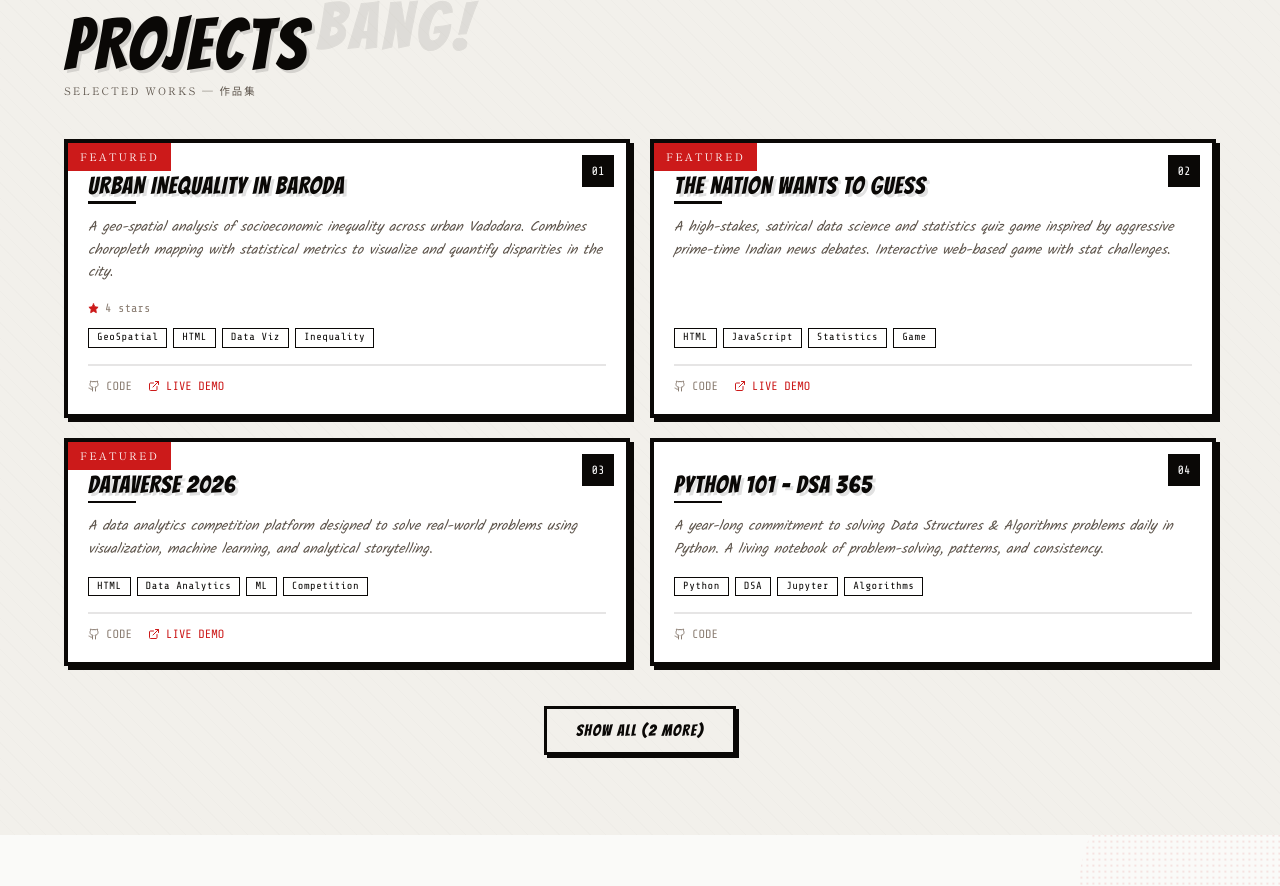
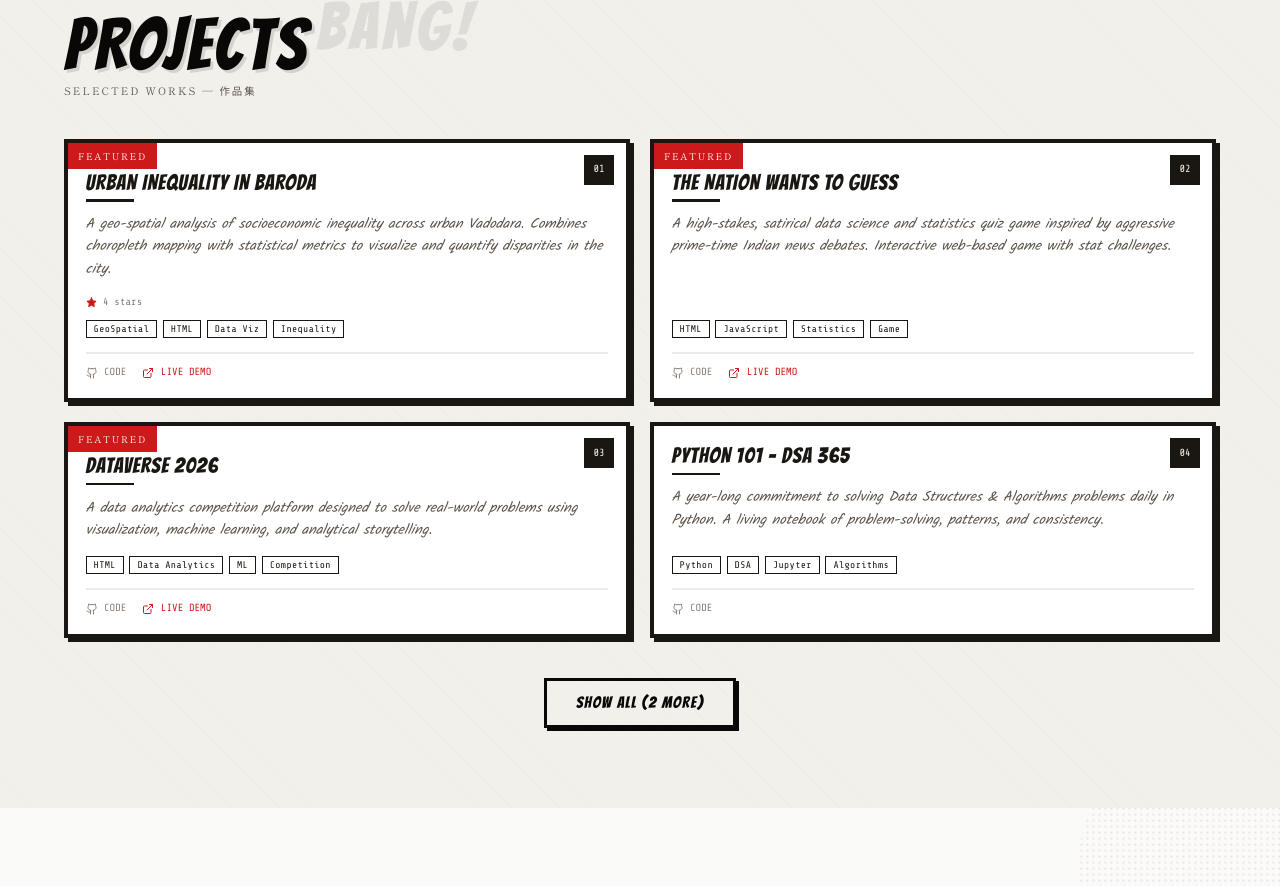
Before and after one commit to threed2y/threed2y, a React (Vite) app: page / in a window 1280 px wide. Shown: the part 959-1845 px from the top of the page. Built offline with nearby package versions, Linux system fonts and the light colour scheme; no server answers.

Commit message:
Refactor ProjectCard component styles and structure

```diff
--- a/src/components/ProjectCard.jsx
+++ b/src/components/ProjectCard.jsx
@@ -4,57 +4,59 @@ import { ExternalLink, Github, Star } from 'lucide-react';
 export default function ProjectCard({ project, index }) {
   return (
     <motion.div
-      initial={{ opacity: 0, y: 30 }}
-      whileInView={{ opacity: 1, y: 0 }}
-      viewport={{ once: true, margin: '-40px' }}
-      transition={{ duration: 0.4, delay: index * 0.08 }}
-      className="panel-thick group flex flex-col h-full bg-white hover:shadow-[6px_6px_0_#cc1a1a] transition-all duration-200"
+      initial={{ opacity:0, y:28 }} whileInView={{ opacity:1, y:0 }}
+      viewport={{ once:true, margin:'-40px' }} transition={{ duration:.38, delay: index*.07 }}
+      style={{ background:'#fff', border:'4px solid #1a1612', boxShadow:'4px 4px 0 #1a1612', display:'flex', flexDirection:'column', position:'relative', transition:'box-shadow .15s,transform .15s', overflow:'hidden' }}
+      onMouseEnter={e => { e.currentTarget.style.boxShadow='6px 6px 0 #cc1a1a'; e.currentTarget.style.transform='translate(-1px,-1px)'; }}
+      onMouseLeave={e => { e.currentTarget.style.boxShadow='4px 4px 0 #1a1612'; e.currentTarget.style.transform='none'; }}
     >
-      <div className="absolute top-3 right-3 w-8 h-8 bg-ink-900 flex items-center justify-center z-10">
-        <span className="font-mono text-xs text-paper-50">{String(index + 1).padStart(2, '0')}</span>
+      {/* number stamp */}
+      <div style={{ position:'absolute', top:'.75rem', right:'.75rem', width:30, height:30, background:'#1a1612', display:'flex', alignItems:'center', justifyContent:'center', zIndex:2 }}>
+        <span style={{ fontFamily:"'Share Tech Mono',monospace", fontSize:'.65rem', color:'#f5f1ea' }}>{String(index+1).padStart(2,'0')}</span>
       </div>
 
       {project.featured && (
-        <div className="absolute top-0 left-0 bg-red-manga px-3 py-0.5 z-10">
-          <span className="manga-caption" style={{ color: 'white' }}>FEATURED</span>
+        <div style={{ position:'absolute', top:0, left:0, background:'#cc1a1a', padding:'1px 10px', zIndex:2 }}>
+          <span style={{ fontFamily:"'Shippori Mincho',serif", fontSize:'.58rem', letterSpacing:'.18em', textTransform:'uppercase', color:'white' }}>FEATURED</span>
         </div>
       )}
 
-      <div className="p-5 pt-8 flex flex-col h-full">
-        <h3 className="manga-title text-2xl text-ink-900 mb-1 leading-tight group-hover:text-red-manga transition-colors pr-8">
+      <div style={{ padding:'1.1rem', paddingTop: project.featured ? '1.75rem' : '1.1rem', display:'flex', flexDirection:'column', flex:1 }}>
+        <h3 style={{ fontFamily:"'Bangers',cursive", fontSize:'1.35rem', color:'#1a1612', letterSpacing:'.04em', lineHeight:1.1, paddingRight:'2.5rem', margin:'0 0 .3rem' }}>
           {project.title.toUpperCase()}
         </h3>
-
-        <div className="w-12 h-0.5 bg-ink-900 group-hover:w-full group-hover:bg-red-manga transition-all duration-300 mb-3" style={{ height: '2.5px' }} />
-
-        <p className="font-body text-sm text-ink-500 leading-relaxed flex-grow mb-4 italic">
+        <div style={{ width:'3rem', height:'2.5px', background:'#1a1612', marginBottom:'.7rem', transition:'width .3s,background .3s' }}
+          ref={el => el && el.closest('[data-hovered]') && (el.style.width='100%')}
+        />
+        <p style={{ fontFamily:"'Kalam',cursive", fontSize:'.88rem', fontStyle:'italic', color:'#5c534a', lineHeight:1.6, flex:1, marginBottom:'1rem', margin:'0 0 .9rem' }}>
           {project.description}
         </p>
-
         {project.stars && (
-          <div className="flex items-center gap-1.5 mb-3">
-            <Star size={11} className="fill-red-manga stroke-red-manga" />
-            <span className="font-mono text-xs text-ink-400">{project.stars} stars</span>
+          <div style={{ display:'flex', alignItems:'center', gap:'.4rem', marginBottom:'.6rem' }}>
+            <Star size={11} fill="#cc1a1a" stroke="#cc1a1a"/>
+            <span style={{ fontFamily:"'Share Tech Mono',monospace", fontSize:'.65rem', color:'#8a7d72' }}>{project.stars} stars</span>
           </div>
         )}
-
-        <div className="flex flex-wrap gap-1.5 mb-4">
+        <div style={{ display:'flex', flexWrap:'wrap', gap:'.35rem', marginBottom:'.85rem' }}>
           {project.tags.map(tag => (
-            <span key={tag} className="ink-tag">{tag}</span>
+            <span key={tag} style={{ fontFamily:"'Share Tech Mono',monospace", fontSize:'.6rem', padding:'1px 7px', border:'1.5px solid #1a1612', color:'#1a1612', letterSpacing:'.04em' }}>{tag}</span>
           ))}
         </div>
-
-        <div className="flex gap-4 pt-3 mt-auto" style={{ borderTop: '2px solid rgba(10,8,6,0.1)' }}>
+        <div style={{ display:'flex', gap:'1rem', paddingTop:'.7rem', borderTop:'2px solid rgba(10,8,6,.08)', marginTop:'auto' }}>
           <a href={project.github} target="_blank" rel="noopener noreferrer"
-            className="flex items-center gap-1.5 font-mono text-xs text-ink-400 hover:text-ink-900 transition-colors no-underline"
+            style={{ display:'flex', alignItems:'center', gap:'.4rem', fontFamily:"'Share Tech Mono',monospace", fontSize:'.65rem', color:'#8a7d72', textDecoration:'none', transition:'color .15s' }}
+            onMouseEnter={e => e.currentTarget.style.color='#1a1612'}
+            onMouseLeave={e => e.currentTarget.style.color='#8a7d72'}
           >
-            <Github size={12} /> CODE
+            <Github size={12}/> CODE
           </a>
           {project.demo && (
             <a href={project.demo} target="_blank" rel="noopener noreferrer"
-              className="flex items-center gap-1.5 font-mono text-xs text-red-manga hover:text-red-light transition-colors no-underline"
+              style={{ display:'flex', alignItems:'center', gap:'.4rem', fontFamily:"'Share Tech Mono',monospace", fontSize:'.65rem', color:'#cc1a1a', textDecoration:'none', transition:'color .15s' }}
+              onMouseEnter={e => e.currentTarget.style.color='#e83030'}
+              onMouseLeave={e => e.currentTarget.style.color='#cc1a1a'}
             >
-              <ExternalLink size={12} /> LIVE DEMO
+              <ExternalLink size={12}/> LIVE DEMO
             </a>
           )}
         </div>
```
